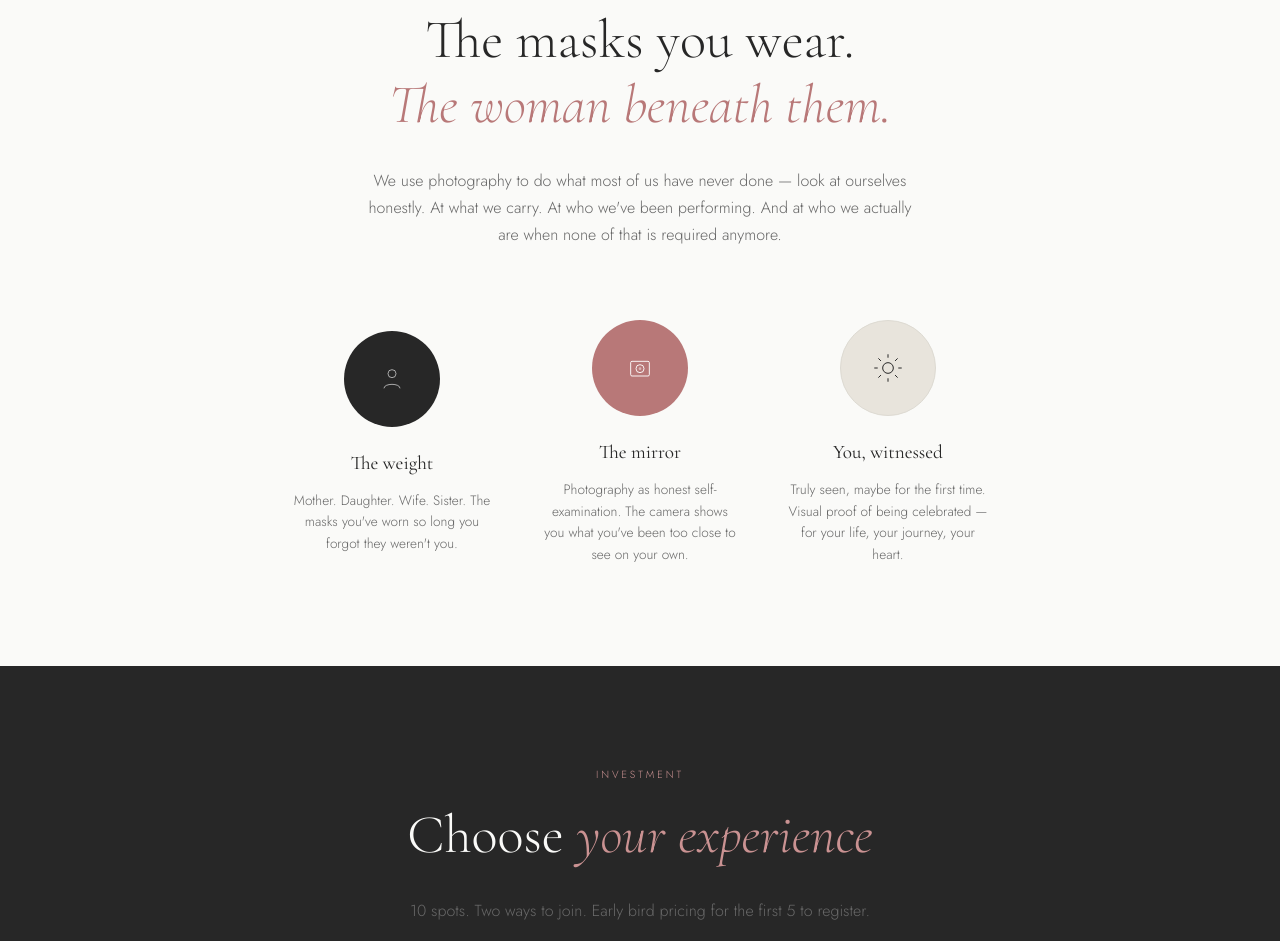
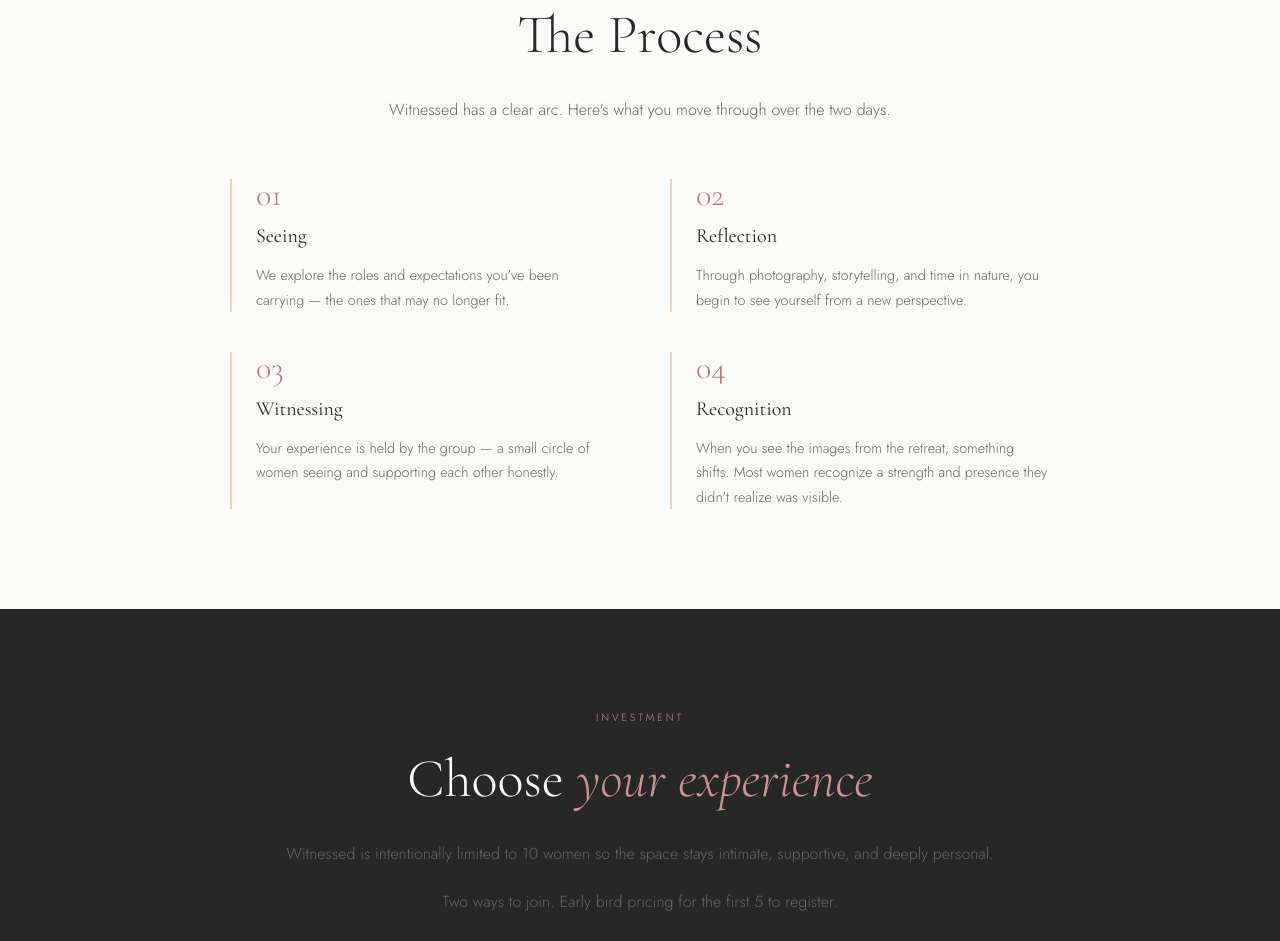
Before and after one commit to steph8236/retreat, a plain HTML site: page index.html in a window 1280 px wide. Shown: the part 3079-4020 px from the top of the page. Drawn offline with nearby package versions, Linux system fonts and the light colour scheme.

Commit message:
Update index.html

```diff
--- a/index.html
+++ b/index.html
@@ -372,6 +372,43 @@
       display: block;
     }
 
+    /* ─── PROCESS GRID ─── */
+    .process-grid {
+      display: grid;
+      grid-template-columns: repeat(2, 1fr);
+      gap: 40px 60px;
+      margin-top: 56px;
+      max-width: 820px;
+      margin-left: auto;
+      margin-right: auto;
+    }
+    .process-step {
+      border-left: 2px solid var(--blush);
+      padding-left: 24px;
+    }
+    .process-number {
+      font-family: 'Cormorant Garamond', serif;
+      font-size: 2rem;
+      color: var(--gold);
+      font-weight: 300;
+      line-height: 1;
+      margin-bottom: 8px;
+    }
+    .process-label {
+      font-family: 'Cormorant Garamond', serif;
+      font-size: 1.25rem;
+      font-weight: 500;
+      color: var(--brown);
+      margin-bottom: 10px;
+    }
+    .process-desc {
+      font-size: 0.9rem;
+      color: var(--text-mid);
+      line-height: 1.7;
+    }
+    @media (max-width: 640px) {
+      .process-grid { grid-template-columns: 1fr; gap: 32px; }
+    }
     /* ─── JOURNEY INFOGRAPHIC ─── */
     .journey-infographic {
       display: flex;
@@ -1166,7 +1203,7 @@
         <div class="botanical-divider-line"></div>
       </div>
       <p>
-        The story softens. The truth underneath it starts to appear. And the woman who has been there all along finally gets to be seen — not by an audience, not by the world, but <em>by herself.</em>
+        The story you've been carrying begins to loosen its grip. And something unexpected happens — you start seeing yourself differently. Not by an audience, not by the world, but <em>by yourself.</em>
       </p>
     </div>
   </section>
@@ -1181,27 +1218,27 @@
       <div class="for-you-grid">
         <div class="for-you-card">
           <div class="for-you-number">01</div>
-          <p>You've spent years being someone's everything — mother, daughter, wife, sister — and somewhere in all of it, you got a little lost.</p>
+          <p>You've spent years being everything for everyone else — and somewhere along the way you lost sight of yourself.</p>
         </div>
         <div class="for-you-card">
           <div class="for-you-number">02</div>
-          <p>You know the version of yourself you perform for the world. You're ready to meet the one underneath.</p>
+          <p>You know the version of yourself you perform for the world. You're curious about the one underneath.</p>
         </div>
         <div class="for-you-card">
           <div class="for-you-number">03</div>
-          <p>You're carrying expectations that were never yours to hold — and you're tired of pretending they don't weigh anything.</p>
+          <p>You feel the weight of expectations that were never truly yours.</p>
         </div>
         <div class="for-you-card">
           <div class="for-you-number">04</div>
-          <p>You want to be seen. Not the version you've curated, not the role you fill — <em>actually seen.</em></p>
+          <p>You want to be seen — not for the role you play, but for who you actually are.</p>
         </div>
         <div class="for-you-card">
           <div class="for-you-number">05</div>
-          <p>You've never thought of photography as a healing tool. But something about that idea won't leave you alone.</p>
+          <p>You're drawn to the idea that photography could reveal something deeper.</p>
         </div>
         <div class="for-you-card">
           <div class="for-you-number">06</div>
-          <p>You're ready to put down what isn't yours — and you want witnesses around you when you do.</p>
+          <p>You're ready to put something down — and step into a new chapter.</p>
         </div>
       </div>
     </div>
@@ -1212,53 +1249,31 @@
     <div class="container-wide">
       <div style="text-align:center;">
         <span class="section-label">The Experience</span>
-        <h2>The masks you wear.<br><em>The woman beneath them.</em></h2>
-        <p style="max-width:560px; margin: 0 auto 16px; text-align:center;">
-          We use photography to do what most of us have never done — look at ourselves honestly. At what we carry. At who we've been performing. And at who we actually are when none of that is required anymore.
+        <h2>The Process</h2>
+        <p style="max-width:560px; margin: 0 auto 32px; text-align:center;">
+          Witnessed has a clear arc. Here's what you move through over the two days.
         </p>
       </div>
-      <!-- Journey Infographic -->
-      <div class="journey-infographic">
-        <div class="journey-step">
-          <div class="journey-circle dark">
-            <svg viewBox="0 0 48 48" fill="none" xmlns="http://www.w3.org/2000/svg" width="32" height="32">
-              <circle cx="24" cy="16" r="6" stroke="currentColor" stroke-width="1.5"/>
-              <path d="M12 38 C12 30 36 30 36 38" stroke="currentColor" stroke-width="1.5" fill="none"/>
-            </svg>
-          </div>
-          <div class="journey-label">The weight</div>
-          <div class="journey-desc">Mother. Daughter. Wife. Sister. The masks you've worn so long you forgot they weren't you.</div>
-        </div>
-        <div class="journey-arrow">
-          <svg viewBox="0 0 80 24" fill="none" xmlns="http://www.w3.org/2000/svg">
-            <path d="M0 12 H70 M58 4 L70 12 L58 20" stroke="#B87878" stroke-width="1" stroke-opacity="0.5"/>
-          </svg>
-        </div>
-        <div class="journey-step">
-          <div class="journey-circle mid">
-            <svg viewBox="0 0 48 48" fill="none" xmlns="http://www.w3.org/2000/svg" width="32" height="32">
-              <rect x="10" y="14" width="28" height="22" rx="2" stroke="currentColor" stroke-width="1.5"/>
-              <circle cx="24" cy="25" r="6" stroke="currentColor" stroke-width="1.5"/>
-              <circle cx="24" cy="25" r="2" fill="currentColor" opacity="0.5"/>
-            </svg>
-          </div>
-          <div class="journey-label">The mirror</div>
-          <div class="journey-desc">Photography as honest self-examination. The camera shows you what you've been too close to see on your own.</div>
-        </div>
-        <div class="journey-arrow">
-          <svg viewBox="0 0 80 24" fill="none" xmlns="http://www.w3.org/2000/svg">
-            <path d="M0 12 H70 M58 4 L70 12 L58 20" stroke="#B87878" stroke-width="1" stroke-opacity="0.5"/>
-          </svg>
-        </div>
-        <div class="journey-step">
-          <div class="journey-circle light">
-            <svg viewBox="0 0 48 48" fill="none" xmlns="http://www.w3.org/2000/svg" width="32" height="32">
-              <circle cx="24" cy="24" r="8" stroke="currentColor" stroke-width="1.5"/>
-              <path d="M24 8 V4 M24 44 V40 M8 24 H4 M44 24 H40 M13 13 L10 10 M38 38 L35 35 M35 13 L38 10 M10 38 L13 35" stroke="currentColor" stroke-width="1.5" stroke-linecap="round"/>
-            </svg>
-          </div>
-          <div class="journey-label">You, witnessed</div>
-          <div class="journey-desc">Truly seen, maybe for the first time. Visual proof of being celebrated — for your life, your journey, your heart.</div>
+      <div class="process-grid">
+        <div class="process-step">
+          <div class="process-number">01</div>
+          <div class="process-label">Seeing</div>
+          <div class="process-desc">We explore the roles and expectations you've been carrying — the ones that may no longer fit.</div>
+        </div>
+        <div class="process-step">
+          <div class="process-number">02</div>
+          <div class="process-label">Reflection</div>
+          <div class="process-desc">Through photography, storytelling, and time in nature, you begin to see yourself from a new perspective.</div>
+        </div>
+        <div class="process-step">
+          <div class="process-number">03</div>
+          <div class="process-label">Witnessing</div>
+          <div class="process-desc">Your experience is held by the group — a small circle of women seeing and supporting each other honestly.</div>
+        </div>
+        <div class="process-step">
+          <div class="process-number">04</div>
+          <div class="process-label">Recognition</div>
+          <div class="process-desc">When you see the images from the retreat, something shifts. Most women recognize a strength and presence they didn't realize was visible.</div>
         </div>
       </div>
     </div>
@@ -1273,7 +1288,8 @@
     <div class="container-wide">
       <span class="section-label">Investment</span>
       <h2>Choose <em>your experience</em></h2>
-      <p>10 spots. Two ways to join. Early bird pricing for the first 5 to register.</p>
+      <p>Witnessed is intentionally limited to 10 women so the space stays intimate, supportive, and deeply personal.</p>
+      <p style="margin-top:8px;">Two ways to join. Early bird pricing for the first 5 to register.</p>
       <div style="margin-top:32px;">
         <span class="early-bird-badge">⚡ Early Bird — First 5 Spots</span>
       </div>
@@ -1340,7 +1356,7 @@
         <div class="about-content">
           <span class="section-label">Your Guide</span>
           <h2>Stephanie Shanks</h2>
-          <span class="about-name-sub">Creative Healer · Photographer · Transformation Guide</span>
+          <span class="about-name-sub">Photographer · Retreat Guide · Former Massage Therapist & Energy Worker</span>
           <p>
             Witnessed was born from my own turning point.
           </p>
@@ -1374,6 +1390,43 @@
       <p style="font-family: 'Cormorant Garamond', serif; font-size: 1.2rem; font-style: italic; color: var(--gold-light); margin-top: 32px;">
         A marker. A turning point. The beginning of a new chapter.
       </p>
+    </div>
+  </section>
+
+  <!-- WEEKEND OVERVIEW -->
+  <section style="background: var(--cream-mid); padding: 96px 24px;">
+    <div class="container-narrow">
+      <span class="section-label" style="display:block; text-align:center; margin-bottom:32px;">What the Weekend Looks Like</span>
+      <div style="display:flex; flex-direction:column; gap:0;">
+        <div style="display:flex; gap:32px; align-items:flex-start; padding:28px 0; border-bottom:1px solid var(--cream-dark);">
+          <div style="font-family:'Cormorant Garamond',serif; font-size:0.75rem; letter-spacing:0.15em; text-transform:uppercase; color:var(--gold-dark); min-width:120px; padding-top:3px;">Friday Evening</div>
+          <div>
+            <div style="font-family:'Cormorant Garamond',serif; font-size:1.1rem; color:var(--brown); margin-bottom:4px;">Arrival & Opening Circle</div>
+            <div style="font-size:0.875rem; color:var(--text-mid); line-height:1.6;">Settle in, meet the women you'll share this with, and begin the work of telling your story.</div>
+          </div>
+        </div>
+        <div style="display:flex; gap:32px; align-items:flex-start; padding:28px 0; border-bottom:1px solid var(--cream-dark);">
+          <div style="font-family:'Cormorant Garamond',serif; font-size:0.75rem; letter-spacing:0.15em; text-transform:uppercase; color:var(--gold-dark); min-width:120px; padding-top:3px;">Saturday Morning</div>
+          <div>
+            <div style="font-family:'Cormorant Garamond',serif; font-size:1.1rem; color:var(--brown); margin-bottom:4px;">Sunrise Hike at Devil's Lake</div>
+            <div style="font-size:0.875rem; color:var(--text-mid); line-height:1.6;">Photography and reflection practices in nature. Breakfast together after the hike.</div>
+          </div>
+        </div>
+        <div style="display:flex; gap:32px; align-items:flex-start; padding:28px 0; border-bottom:1px solid var(--cream-dark);">
+          <div style="font-family:'Cormorant Garamond',serif; font-size:0.75rem; letter-spacing:0.15em; text-transform:uppercase; color:var(--gold-dark); min-width:120px; padding-top:3px;">Saturday Midday</div>
+          <div>
+            <div style="font-family:'Cormorant Garamond',serif; font-size:1.1rem; color:var(--brown); margin-bottom:4px;">Group Witnessing & Portrait Experience</div>
+            <div style="font-size:0.875rem; color:var(--text-mid); line-height:1.6;">The heart of the retreat. Being seen — by the camera, by the group, by yourself.</div>
+          </div>
+        </div>
+        <div style="display:flex; gap:32px; align-items:flex-start; padding:28px 0;">
+          <div style="font-family:'Cormorant Garamond',serif; font-size:0.75rem; letter-spacing:0.15em; text-transform:uppercase; color:var(--gold-dark); min-width:120px; padding-top:3px;">Saturday Afternoon</div>
+          <div>
+            <div style="font-family:'Cormorant Garamond',serif; font-size:1.1rem; color:var(--brown); margin-bottom:4px;">Closing Integration Circle</div>
+            <div style="font-size:0.875rem; color:var(--text-mid); line-height:1.6;">Integrating what emerged. Leaving with intention, clarity, and each other.</div>
+          </div>
+        </div>
+      </div>
     </div>
   </section>
 
```
